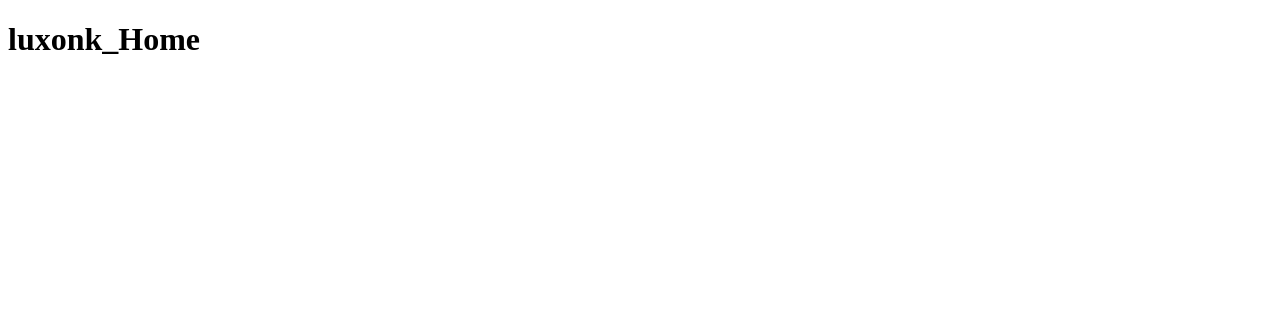
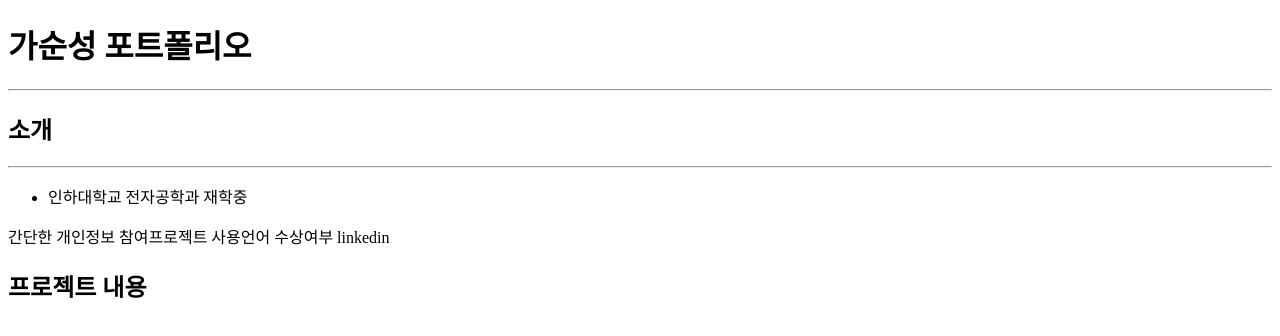
Before and after one commit to luxonk/luxonk.github.io, a plain HTML site: page index.html in a window 1280 px wide. Drawn offline with Linux system fonts and the light colour scheme.

Commit message:
Update index.html

```diff
--- a/index.html
+++ b/index.html
@@ -3,10 +3,27 @@
 
 <head>
     <meta charset="UTF-8">
-    <title>luxonk Home</title>
+    <title>가순성 포트폴리오</title>
 </head>
 
 <body>
- <h1>luxonk_Home</h1>
+    <header>
+        <h1>가순성 포트폴리오</h1>
+    </header>
+    <hr>
+    <section>
+        <h2>소개</h2>
+        <hr>
+        <p>
+            <ul>
+                <li>인하대학교 전자공학과 재학중</li>
+            </ul>
+        </p>
+        간단한 개인정보 참여프로젝트 사용언어 수상여부 linkedin
+        <h2>프로젝트 내용</h2>
+    </section>
+    <footer>
+    </footer>
 </body>
+
 </html>
```
